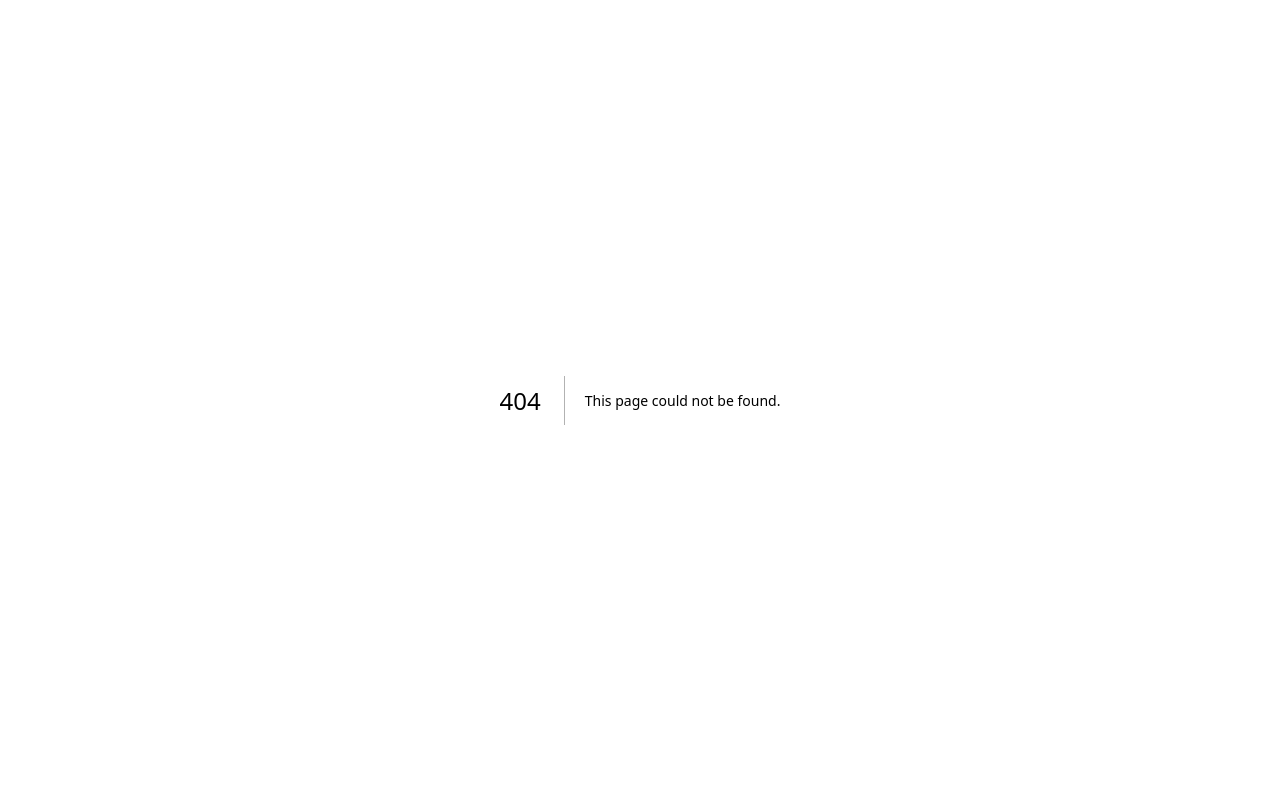
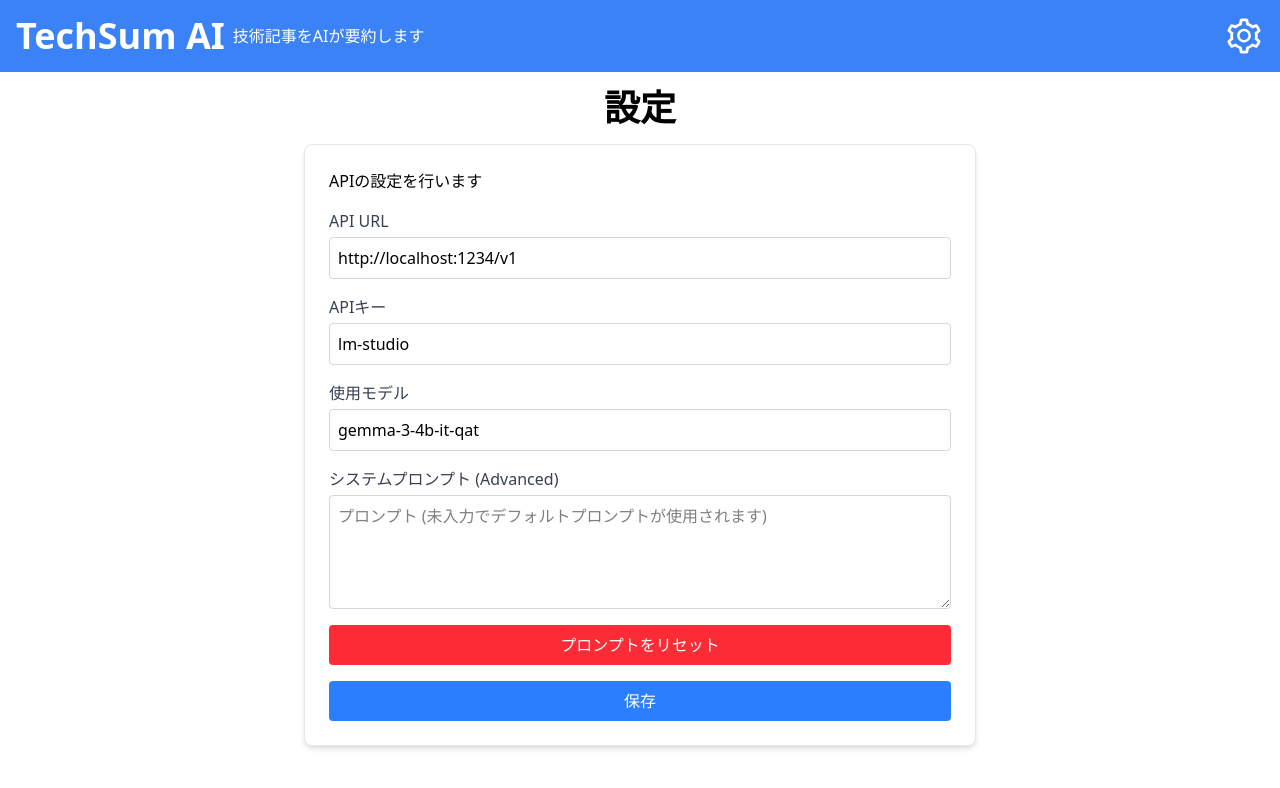
Before and after one commit to mokkun55/ai-tech-blog, a Next.js app: page /settings in a window 1280 px wide. Before the commit this address had no page. Shown: the top 788 px of the page. Built offline with nearby package versions, Linux system fonts and the light colour scheme.

Commit message:
feat: 設定画面を追加

```diff
--- a/src/app/api/askAi/route.ts
+++ b/src/app/api/askAi/route.ts
@@ -2,39 +2,10 @@ import { NextRequest, NextResponse } from "next/server";
 import OpenAI from "openai";
 
 export async function POST(req: NextRequest): Promise<NextResponse> {
-  const body = await req.json();
-  const { baseURL, apiKey, article, model } = body;
-
-  if (!baseURL) {
-    return NextResponse.json({ error: "baseURLが必要です" }, { status: 400 });
-  }
-  if (!apiKey) {
-    return NextResponse.json({ error: "apiKeyが必要です" }, { status: 400 });
-  }
-  if (!article) {
-    return NextResponse.json(
-      { error: "記事の内容が必要です" },
-      { status: 400 }
-    );
-  }
-  if (!model) {
-    return NextResponse.json({ error: "モデルが必要です" }, { status: 400 });
-  }
-
-  const client = new OpenAI({
-    baseURL,
-    apiKey,
-  });
-
-  const response = await client.chat.completions.create({
-    model,
-    messages: [
-      {
-        role: "system",
-        content: `
-Always response in 日本語
+  let systemPrompt = `
 あなたは、与えられた技術系の記事をわかりやすく噛み砕いて伝えるアシスタントです。
 相手は、個人開発をしている駆け出しエンジニアで、技術に関心はありますが、あまり深く考えたくありません。
+与えられた記事を以下の出力例に従ってまとめてください。他のことについては考えないでください。
 
 以下の本文を読んで、以下の3点を箇条書きでまとめてください：
 
@@ -55,7 +26,44 @@ Always response in 日本語
 😎 一言まとめ：
 「無料でAPI公開？Cloudflare Workersでよくね？」
 +++
-        `,
+`;
+
+  const body = await req.json();
+  const { baseURL, apiKey, article, prompt, model } = body;
+
+  if (!baseURL) {
+    return NextResponse.json({ error: "baseURLが必要です" }, { status: 400 });
+  }
+  if (!apiKey) {
+    return NextResponse.json({ error: "apiKeyが必要です" }, { status: 400 });
+  }
+  if (!article) {
+    return NextResponse.json(
+      { error: "記事の内容が必要です" },
+      { status: 400 }
+    );
+  }
+  if (!model) {
+    return NextResponse.json({ error: "モデルが必要です" }, { status: 400 });
+  }
+  if (prompt) {
+    systemPrompt = prompt;
+  }
+
+  const client = new OpenAI({
+    baseURL,
+    apiKey,
+  });
+
+  const response = await client.chat.completions.create({
+    model,
+    messages: [
+      {
+        role: "system",
+        content: `
+Always response in 日本語.
+${systemPrompt}
+`,
       },
       {
         role: "user",
--- a/src/app/components/layout/header/page.tsx
+++ b/src/app/components/layout/header/page.tsx
@@ -5,7 +5,9 @@ export const Header = () => {
   return (
     <div className="flex sticky items-center justify-between p-4 bg-primary text-white">
       <div className="flex items-center gap-2">
-        <h1 className="text-4xl font-bold">TechSum AI</h1>
+        <Link href="/" className="text-4xl font-bold">
+          TechSum AI
+        </Link>
         <h2 className="text-md">技術記事をAIが要約します</h2>
       </div>
 
--- a/src/app/page.tsx
+++ b/src/app/page.tsx
@@ -8,7 +8,7 @@ import {
   FaSearch,
   FaGithub,
 } from "react-icons/fa";
-import { useState, FormEvent } from "react";
+import { useState, FormEvent, useEffect } from "react";
 import toast from "react-hot-toast";
 import { type ArticleType } from "@/types/articleType";
 
@@ -17,6 +17,24 @@ export default function Home() {
   const [loading, setLoading] = useState(false);
   const [article, setArticle] = useState<ArticleType | undefined>();
   const [summary, setSummary] = useState<string | undefined>();
+
+  const [baseURL, setBaseURL] = useState<string>("");
+  const [apiKey, setApiKey] = useState<string>("");
+  const [prompt, setPrompt] = useState<string>("");
+  const [model, setModel] = useState<string>("");
+
+  // ローカルストレージから設定を読み込む
+  useEffect(() => {
+    const loadedBaseURL = localStorage.getItem("baseURL");
+    const loadedApiKey = localStorage.getItem("apiKey");
+    const loadedPrompt = localStorage.getItem("prompt");
+    const loadedModel = localStorage.getItem("model");
+
+    if (loadedBaseURL) setBaseURL(loadedBaseURL);
+    if (loadedApiKey) setApiKey(loadedApiKey);
+    if (loadedPrompt) setPrompt(loadedPrompt);
+    if (loadedModel) setModel(loadedModel);
+  }, []);
 
   const handleSubmit = async (e: FormEvent<HTMLFormElement>) => {
     e.preventDefault();
@@ -42,10 +60,11 @@ export default function Home() {
         "Content-Type": "application/json",
       },
       body: JSON.stringify({
-        baseURL: "http://localhost:1234/v1",
-        apiKey: "lm-studio",
+        baseURL,
+        apiKey,
         article: article.cleanedContent,
-        model: "gemma-3-4b-it-qat",
+        model,
+        prompt: prompt || "",
       }),
     });
     if (!summaryRes.ok) {
--- /dev/null
+++ b/src/app/settings/page.tsx
@@ -0,0 +1,131 @@
+"use client";
+
+import { useState, useEffect } from "react";
+import { Header } from "../components/layout/header/page";
+
+export default function Page() {
+  const [baseURL, setBaseURL] = useState<string>("http://localhost:1234/v1");
+  const [apiKey, setApiKey] = useState<string>("lm-studio");
+  const [prompt, setPrompt] = useState<string>("");
+  const [model, setModel] = useState<string>("gemma-3-4b-it-qat");
+  const [saved, setSaved] = useState<boolean>(false);
+
+  // ローカルストレージから設定を読み込む
+  useEffect(() => {
+    const loadedBaseURL = localStorage.getItem("baseURL");
+    const loadedApiKey = localStorage.getItem("apiKey");
+    const loadedPrompt = localStorage.getItem("prompt");
+    const loadedModel = localStorage.getItem("model");
+
+    if (loadedBaseURL) setBaseURL(loadedBaseURL);
+    if (loadedApiKey) setApiKey(loadedApiKey);
+    if (loadedPrompt) setPrompt(loadedPrompt);
+    if (loadedModel) setModel(loadedModel);
+  }, []);
+
+  // 設定を保存する
+  const saveSettings = (e: React.FormEvent) => {
+    e.preventDefault();
+    localStorage.setItem("baseURL", baseURL);
+    localStorage.setItem("apiKey", apiKey);
+    localStorage.setItem("prompt", prompt);
+    localStorage.setItem("model", model);
+    setSaved(true);
+    setTimeout(() => setSaved(false), 3000);
+  };
+
+  // プロンプトをリセットする
+  const resetPrompt = (e: React.MouseEvent) => {
+    e.preventDefault();
+    setPrompt("");
+    localStorage.removeItem("prompt");
+  };
+
+  return (
+    <div className="flex flex-col min-h-screen">
+      <Header />
+
+      <div className="flex flex-col items-center justify-start flex-1 p-4">
+        <h1 className="text-4xl font-bold">設定</h1>
+        <div className="flex flex-col mt-4 w-[1000px] max-w-2xl p-6 bg-white rounded-lg shadow-md border border-gray-200 justify-center">
+          <h2 className="text-md ">APIの設定を行います</h2>
+          <form className="flex flex-col gap-4 mt-4" onSubmit={saveSettings}>
+            <div className="flex flex-col gap-1">
+              <label htmlFor="baseURL" className="font-medium text-gray-700">
+                API URL
+              </label>
+              <input
+                id="baseURL"
+                type="text"
+                placeholder="APIのURL"
+                className="p-2 border border-gray-300 rounded focus:outline-none focus:ring-2 focus:ring-blue-500"
+                value={baseURL}
+                onChange={(e) => setBaseURL(e.target.value)}
+              />
+            </div>
+            <div className="flex flex-col gap-1">
+              <label htmlFor="apiKey" className="font-medium text-gray-700">
+                APIキー
+              </label>
+              <input
+                id="apiKey"
+                type="text"
+                placeholder="APIキー"
+                className="p-2 border border-gray-300 rounded focus:outline-none focus:ring-2 focus:ring-blue-500"
+                value={apiKey}
+                onChange={(e) => setApiKey(e.target.value)}
+              />
+            </div>
+            <div className="flex flex-col gap-1">
+              <label htmlFor="model" className="font-medium text-gray-700">
+                使用モデル
+              </label>
+              <input
+                id="model"
+                type="text"
+                placeholder="使用モデル"
+                className="p-2 border border-gray-300 rounded focus:outline-none focus:ring-2 focus:ring-blue-500"
+                value={model}
+                onChange={(e) => setModel(e.target.value)}
+              />
+            </div>
+            <div className="flex flex-col gap-1">
+              <label htmlFor="prompt" className="font-medium text-gray-700">
+                システムプロンプト (Advanced)
+              </label>
+              <textarea
+                id="prompt"
+                placeholder="プロンプト (未入力でデフォルトプロンプトが使用されます)"
+                className="p-2 border border-gray-300 rounded focus:outline-none focus:ring-2 focus:ring-blue-500"
+                rows={4}
+                value={prompt}
+                onChange={(e) => setPrompt(e.target.value)}
+              />
+            </div>
+
+            <button
+              type="button"
+              className="px-4 py-2 text-white bg-red-500 rounded cursor-pointer hover:bg-red-600 focus:outline-none focus:ring-2 focus:ring-blue-500"
+              onClick={resetPrompt}
+            >
+              プロンプトをリセット
+            </button>
+
+            <button
+              type="submit"
+              className="px-4 py-2 text-white bg-blue-500 rounded cursor-pointer hover:bg-blue-600 focus:outline-none focus:ring-2 focus:ring-blue-500"
+            >
+              保存
+            </button>
+
+            {saved && (
+              <div className="mt-2 text-green-600 font-medium text-center">
+                設定が保存されました
+              </div>
+            )}
+          </form>
+        </div>
+      </div>
+    </div>
+  );
+}
--- a/src/utils/fetcher/index.tsx
+++ /dev/null
@@ -1,3 +0,0 @@
-// eslint-disable-next-line @typescript-eslint/no-explicit-any
-export const fetcher = (url: string): Promise<any> =>
-  fetch(url).then((res) => res.json());
```
